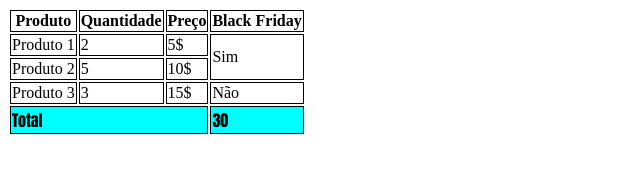
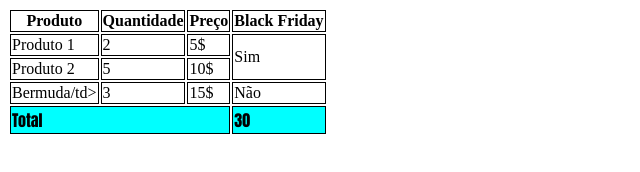
Before and after one commit to CarlosLamego/aula-tabela, a plain HTML site: page index.html in a window 1280 px wide. Shown: the whole page, without its empty margins (0-640 px from the left). Drawn offline with Linux system fonts and the light colour scheme.

Commit message:
trocado de Produto 3 para Bermuda

```diff
--- a/index.html
+++ b/index.html
@@ -41,7 +41,7 @@
 
             </tr>
             <tr>
-                <td>Produto 3</td>
+                <td>Bermuda/td>
                 <td>3 </td>
                 <td>15$</td>
                 <td>Não</td>
```
